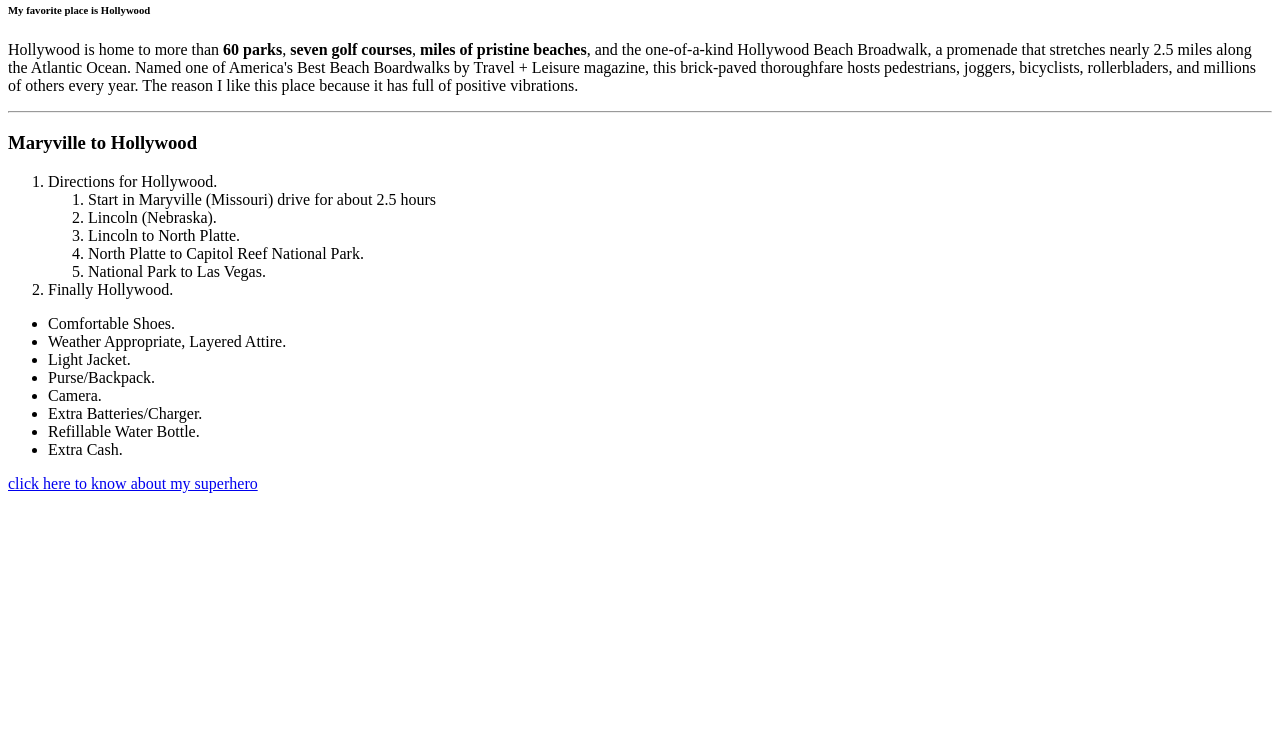
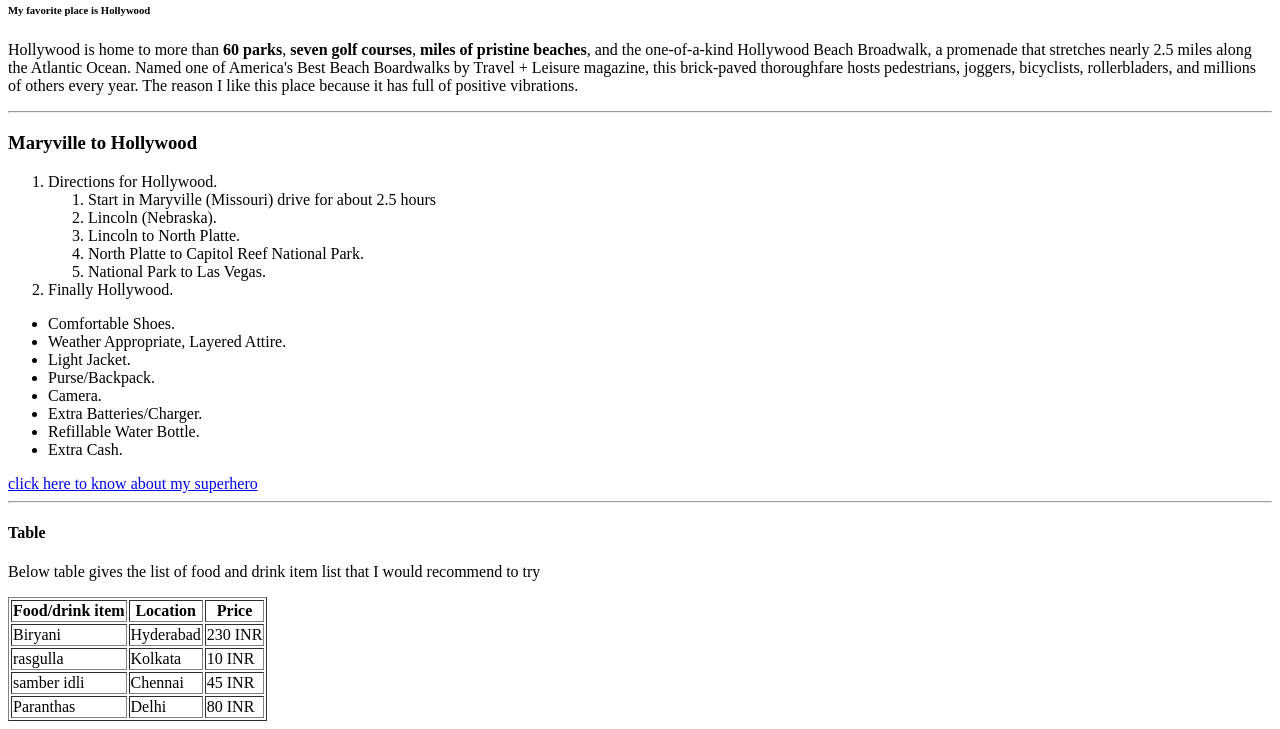
Before and after one commit to 44-563-WebApps-F21/webapps-f21-assignment-3-cheipuri, a plain HTML site: page index.html in a window 1280 px wide. Shown: the part 79-808 px from the top of the page. Drawn offline with Linux system fonts and the light colour scheme.

Commit message:
part8update

```diff
--- a/index.html
+++ b/index.html
@@ -44,3 +44,38 @@
 <a href="aboutme.html">click here to know about my superhero</a>
 </body>
 </html>
+
+<hr>
+
+<h4>Table</h4>
+<p>Below table gives the list of food and drink item list  that I would recommend to try</p>
+<table border="1">
+<tr>
+    <th>Food/drink item</th>
+    <th>Location</th>
+    <th>Price</th>
+</tr>
+
+<tr>
+    <td>Biryani</td>
+    <td>Hyderabad</td>
+    <td>230 INR</td>
+</tr>
+
+<tr>
+    <td>rasgulla</td>
+    <td>Kolkata</td>
+    <td>10 INR</td>
+</tr>
+
+<tr>
+    <td>samber idli</td>
+    <td>Chennai</td>
+    <td>45 INR</td>
+</tr>
+
+<tr>
+    <td>Paranthas</td>
+    <td>Delhi</td>
+    <td>80 INR</td>
+</tr>
```
